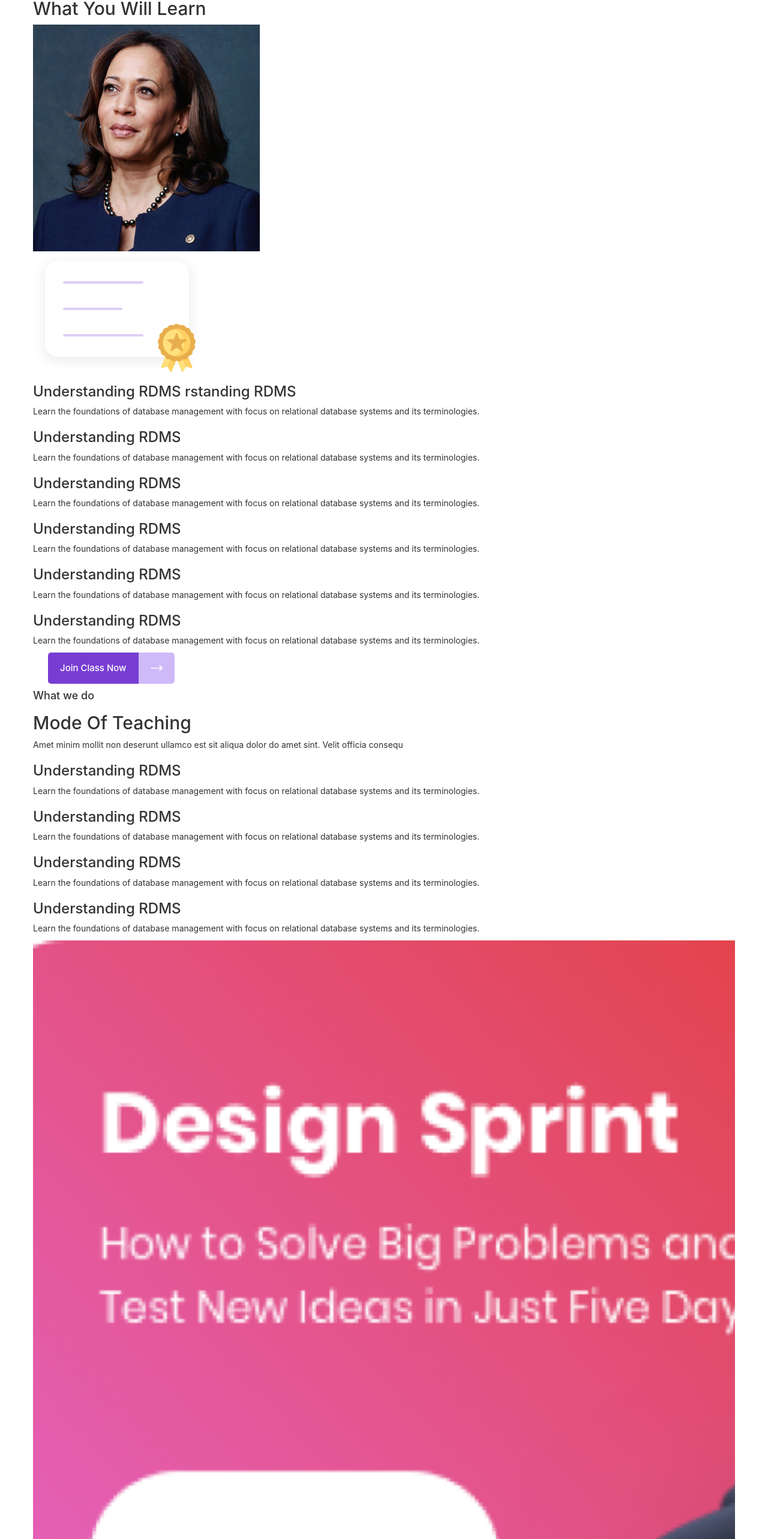
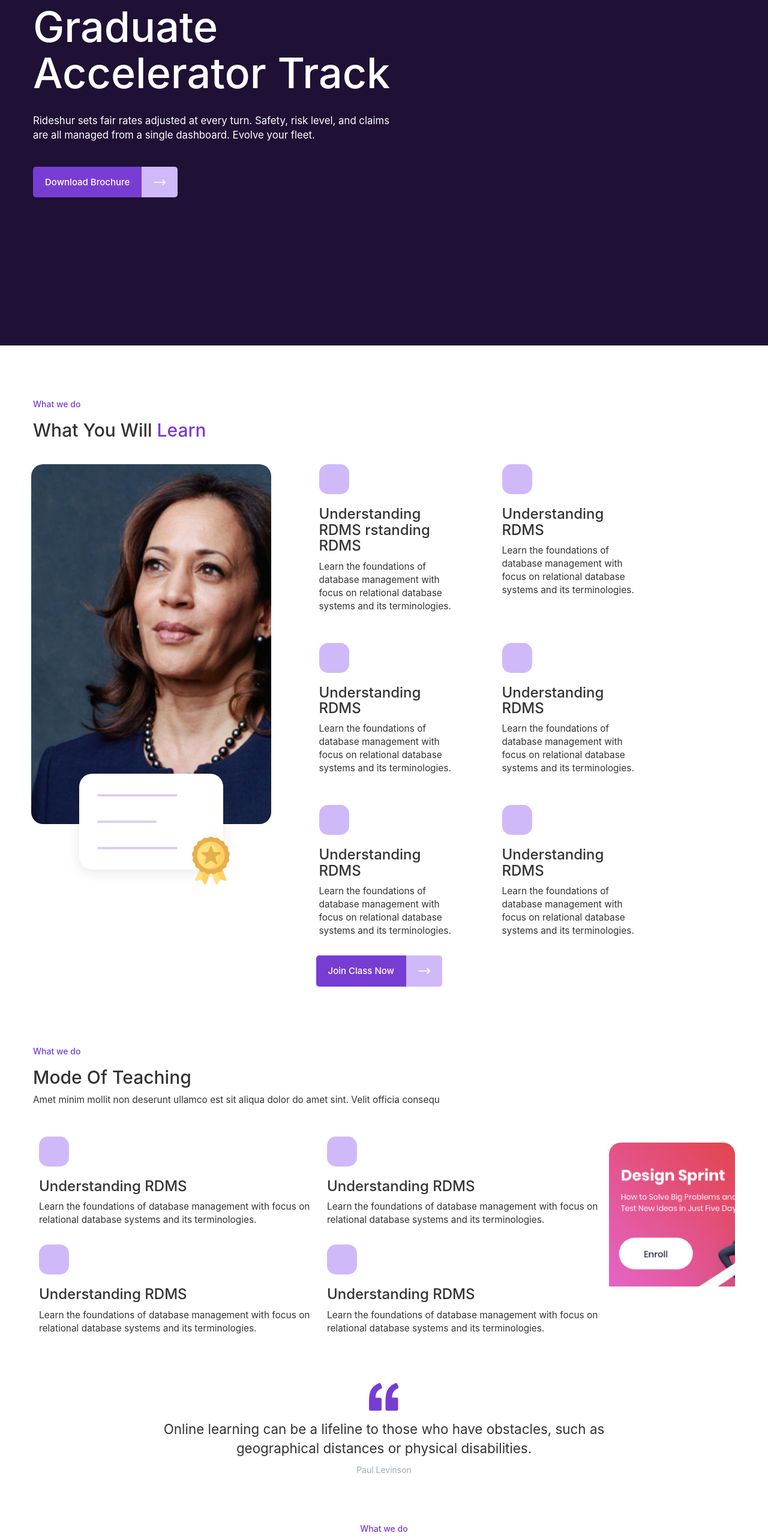
Before and after one commit to Grazac-Project/grazac-academy-web, a React (Create React App) app: page /gua in a window 1280 px wide. Shown: the part 224-2790 px from the top of the page at 60% size. Built offline with nearby package versions, Linux system fonts and the light colour scheme.

Commit message:
no message

```diff
--- a/src/scss/main.css
+++ b/src/scss/main.css
@@ -1221,4 +1221,376 @@ html {
   font-size: 1.4rem;
   font-family: "Nunito Sans", sans-serif;
 }
+
+
+.gua p {
+  font-size: 1.1em;
+}
+
+.gua_hero {
+  background: #1F1035;
+  height: calc(100vh - 80px);
+  margin-top: 80px;
+  color: white;
+}
+
+@media (max-width: 37.5em) {
+  .gua_hero {
+    margin-top: 60px;
+    height: calc(100vh - 60px);
+  }
+}
+
+.gua_hero-text {
+  position: relative;
+  height: calc(100vh - 80px);
+}
+
+.gua_hero-text-b {
+  position: absolute;
+  top: 18%;
+}
+
+@media (max-width: 37.5em) {
+  .gua_hero-text-b {
+    top: 15%;
+  }
+}
+
+.gua_hero-text h1 {
+  font-size: 5em;
+  padding-bottom: 20px;
+}
+
+@media (max-width: 37.5em) {
+  .gua_hero-text h1 {
+    font-size: 3.7em;
+  }
+}
+
+.gua_hero-text p {
+  font-size: 1.2em;
+  padding-bottom: 30px;
+}
+
+.gua__btn {
+  margin: 0;
+  display: -webkit-box;
+  display: -ms-flexbox;
+  display: flex;
+}
+
+.gua_wwd {
+  margin-top: 80px;
+}
+
+.gua_wwd-intro h4 {
+  color: #773DD3;
+  font-size: 1em;
+}
+
+.gua_wwd-intro span {
+  color: #773DD3;
+}
+
+.gua_wwd-flex {
+  display: -webkit-box;
+  display: -ms-flexbox;
+  display: flex;
+  max-width: 90%;
+  -webkit-box-pack: center;
+      -ms-flex-pack: center;
+          justify-content: center;
+}
+
+.gua_wwd-flex .first-div {
+  margin-right: 50px;
+  position: relative;
+}
+
+@media (max-width: 56.25em) {
+  .gua_wwd-flex .first-div {
+    display: none;
+  }
+}
+
+.gua_wwd-flex .first-div_1 {
+  position: absolute;
+  top: 530px;
+  left: 60px;
+}
+
+@media (max-width: 75em) {
+  .gua_wwd-flex .first-div_1 {
+    display: none;
+  }
+}
+
+@media (min-width: 601px) {
+  .gua_wwd-flex-inner {
+    display: -webkit-box;
+    display: -ms-flexbox;
+    display: flex;
+  }
+}
+
+@media (max-width: 56.25em) {
+  .gua_wwd-flex-inner {
+    max-width: 100%;
+  }
+}
+
+.gua_wwd-flex-inner .svg-box {
+  width: 50px;
+  height: 50px;
+  border-radius: 15px;
+  background: #CFB9F9 25%;
+}
+
+.gua_wwd-flex-inner .info {
+  width: 245px;
+  margin: 30px 30px 10px;
+}
+
+@media (max-width: 56.25em) {
+  .gua_wwd-flex-inner .info {
+    margin: 40px 20px;
+  }
+}
+
+@media (max-width: 37.5em) {
+  .gua_wwd-flex-inner .info {
+    width: 100%;
+    -webkit-box-pack: center;
+        -ms-flex-pack: center;
+            justify-content: center;
+  }
+}
+
+.gua_wwd-imagebox {
+  width: 400px;
+  height: 600px;
+  margin-top: 30px;
+  border-radius: 20px;
+  overflow: hidden;
+}
+
+@media (max-width: 75em) {
+  .gua_wwd-imagebox {
+    display: none;
+  }
+}
+
+.gua_wwd-imagebox img {
+  width: auto;
+  height: 100%;
+}
+
+.gua_wwd-btn {
+  margin: 10px 0;
+  display: -webkit-box;
+  display: -ms-flexbox;
+  display: flex;
+}
+
+.gua_mode {
+  margin-top: 80px;
+}
+
+.gua_mode-intro h4 {
+  color: #773DD3;
+  font-size: 1em;
+}
+
+.gua_mode-container {
+  margin-top: 40px;
+}
+
+@media (min-width: 601px) {
+  .gua_mode-container {
+    display: -webkit-box;
+    display: -ms-flexbox;
+    display: flex;
+  }
+}
+
+.gua_mode-container .svg-box {
+  width: 50px;
+  height: 50px;
+  border-radius: 15px;
+  background: #CFB9F9 25%;
+}
+
+.gua_mode-container .boxes {
+  margin: 10px 10px 30px;
+}
+
+.gua_mode-container .mode-pic {
+  border-radius: 20px;
+  overflow: hidden;
+  margin-top: 20px;
+}
+
+@media (max-width: 56.25em) {
+  .gua_mode-container .mode-pic {
+    display: none;
+  }
+}
+
+.gua_mode-quote {
+  margin: 50px auto 80px;
+  text-align: center;
+}
+
+@media (min-width: 900px) {
+  .gua_mode-quote {
+    width: 850px;
+  }
+}
+
+.gua_mode-quote img {
+  display: block;
+  margin: auto auto 15px;
+  width: 50px;
+}
+
+.gua_mode-quote p {
+  font-size: 1.6em;
+}
+
+.gua_mode-quote span {
+  color: #9DA8B6;
+}
+
+.gua_mode-intro2 {
+  text-align: center;
+}
+
+.gua_mode-tutors {
+  margin: 40px 0;
+  overflow: hidden;
+  white-space: nowrap;
+}
+
+@media (max-width: 37.5em) {
+  .gua_mode-tutors {
+    overflow: auto;
+  }
+}
+
+.gua_mode-tutors-box {
+  width: 250px;
+  margin: 5px 10px;
+  padding: 10px;
+  -webkit-box-shadow: 0px 5px 10px rgba(31, 16, 53, 0.1);
+          box-shadow: 0px 5px 10px rgba(31, 16, 53, 0.1);
+  border-radius: 10px;
+  text-align: center;
+}
+
+.gua_mode-tutors-box div {
+  width: 60px;
+  height: 60px;
+  border-radius: 50%;
+  background: #F1F5FC;
+}
+
+.gua_mode-tutors-box h5 {
+  font-size: 1.3em;
+}
+
+.gua_mode-tutors-box img {
+  width: 30px;
+}
+
+.gua_mode-tutors div {
+  display: inline-block;
+}
+
+.gua_purple {
+  background: #5726A6;
+  border-radius: 25px;
+  padding: 50px;
+  margin: 70px 50px 100px;
+  color: white;
+}
+
+@media (max-width: 75em) {
+  .gua_purple {
+    margin: 50px 0 70px;
+    padding: 50px 20px;
+  }
+}
+
+.gua_purple_txt {
+  text-align: center;
+}
+
+.gua_purple p {
+  font-size: 1.2em;
+}
+
+.gua_purple h1 {
+  font-size: 3em;
+}
+
+.gua_purple-main {
+  display: -webkit-box;
+  display: -ms-flexbox;
+  display: flex;
+  margin: 30px 0;
+}
+
+@media (max-width: 700px) {
+  .gua_purple-main {
+    display: block;
+  }
+}
+
+.gua_purple-main-boxes {
+  border: 2px solid white;
+  border-radius: 15px;
+  margin: 15px;
+  padding: 20px;
+}
+
+@media (max-width: 700px) {
+  .gua_purple-main-boxes {
+    margin: 30px 15px;
+  }
+}
+
+.gua_purple-main-boxes h4 {
+  font-size: 1.3em;
+}
+
+.gua_purple-btn {
+  display: -webkit-box;
+  display: -ms-flexbox;
+  display: flex;
+  -webkit-box-pack: center;
+      -ms-flex-pack: center;
+          justify-content: center;
+}
+
+@media (max-width: 400px) {
+  .gua_purple-btn {
+    display: block;
+    margin-left: 15px;
+  }
+}
+
+.gua_purple-btn p {
+  cursor: pointer;
+  margin-top: 10px;
+  margin-left: 10px;
+}
+
+@media (max-width: 400px) {
+  .gua_purple-btn p {
+    margin-top: 20px;
+    margin-left: 0px;
+  }
+}
+
 /*# sourceMappingURL=main.css.map */
```
